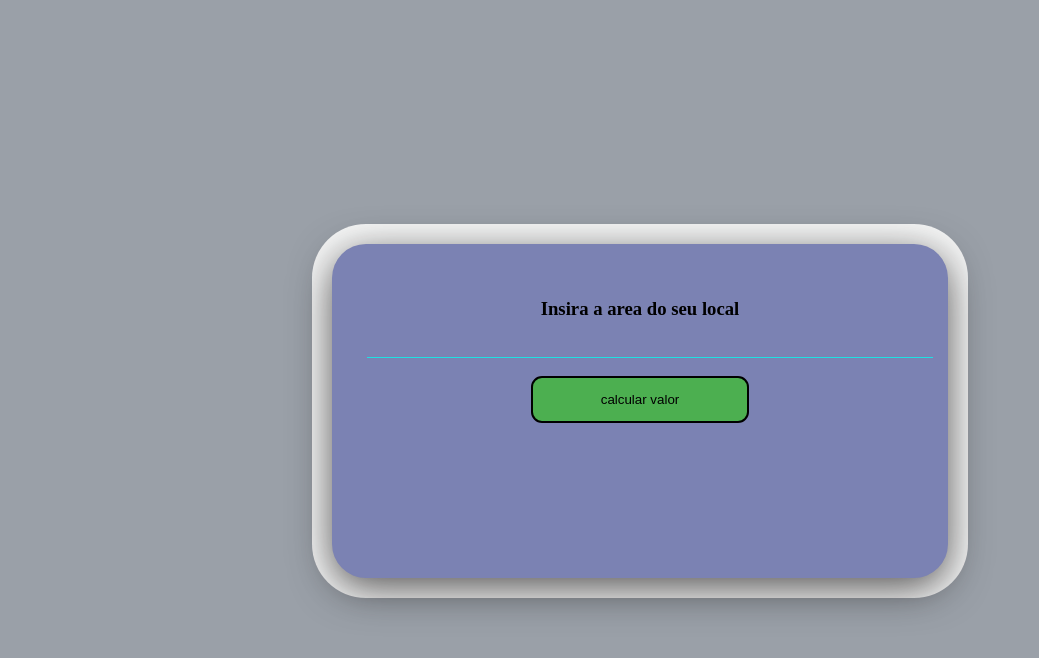
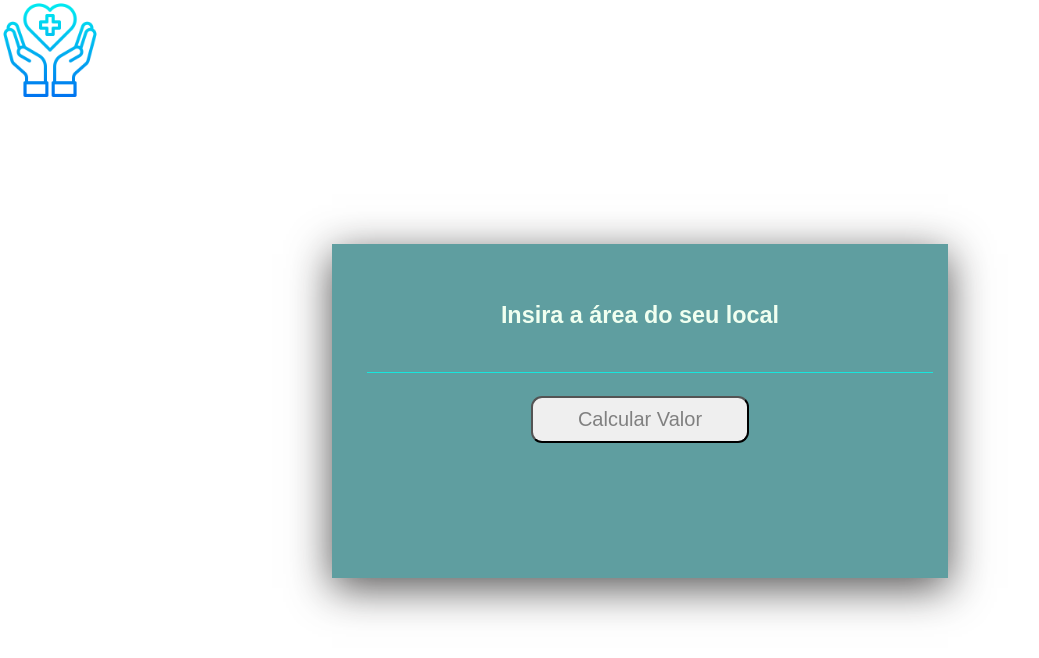
Before and after one commit to dasSouza/CyberLife, a plain HTML site: page codigos/simulador.html in a window 1280 px wide. Shown: the whole page, without its empty margins (0-1039 px from the left). Drawn offline with Linux system fonts and the light colour scheme.

Commit message:
style da calculadora

```diff
--- a/codigos/simulador.html
+++ b/codigos/simulador.html
@@ -9,11 +9,11 @@
     <title>CyberLife</title>
 </head>
 
-<body>
+<body><img src="hearth.png" alt="Logo">
     <div class="container">
-        <h3>Insira a area do seu local </h3>
+        <h3>Insira a área do seu local </h3>
         <input type="number" id="area_user"> <br>
-        <button onclick="calcular()" id="btn_calcular">calcular valor</button>
+        <button onclick="calcular()" id="btn_calcular">Calcular Valor</button>
         <div id="div_teste"></div>
     </div>
 </body>
@@ -23,6 +23,6 @@
     function calcular() {
         var area = Number(area_user.value) / 2;
         var preco = Number(60) * area;
-        div_teste.innerHTML = `${preco} este é o preco`;
+        div_teste.innerHTML = `<br> <b>${preco.toFixed(2)}</b> Este é o preço`;
     }
 </script>
--- a/codigos/style.css
+++ b/codigos/style.css
@@ -1,12 +1,17 @@
 body{
-    background-color: #9AA0A8;
     align-items: center;
     justify-content: center;
     margin: 0;
     padding: 0;
+    font-family: Arial, Helvetica, sans-serif;
+    color: honeydew;
+    font-size: 20px;
 }
-
+img{
+    width: 100px;
+}
 .container{
+    font-family: Arial, Helvetica, sans-serif;
     position: absolute;
     top: 50%;
     left: 0;
@@ -17,14 +22,12 @@ body{
     height: 33vh;
     padding: 35px;
     margin: -156px auto 0 auto;
-    background-color: #7b82b3;
-    border-radius: 34px;
+    background-color:cadetblue;
     box-shadow: 0 10px 40px #131111b8, 0 0 0 20px #ffffffeb;
 }
-
 .container input[type=number]:focus{
     outline: none;
-    color: black;
+    color:honeydew;
 }
 
 .container input[type=number]{
@@ -37,13 +40,19 @@ body{
     color: black;
     outline: none;
 }
-
-
+input[type=number]::-webkit-inner-spin-button {
+    -webkit-appearance: none;
+ }
 .container #btn_calcular{
-    background-color: #4CAF50;
     cursor: pointer;
     border-radius: 11px;
-    border: 2px black solid;
     height: 47px;
     width: 40%;
+    font-family: Arial, Helvetica, sans-serif;
+    color:grey;
+    font-size: 20px;
 }
+.container #btn_calcular:hover {
+    border: rgba(0, 255, 242, 0.753) 1px solid;
+    color: rgba(0, 255, 242, 0.753);
+    }
```
Also changed, not shown: 2 other files.
